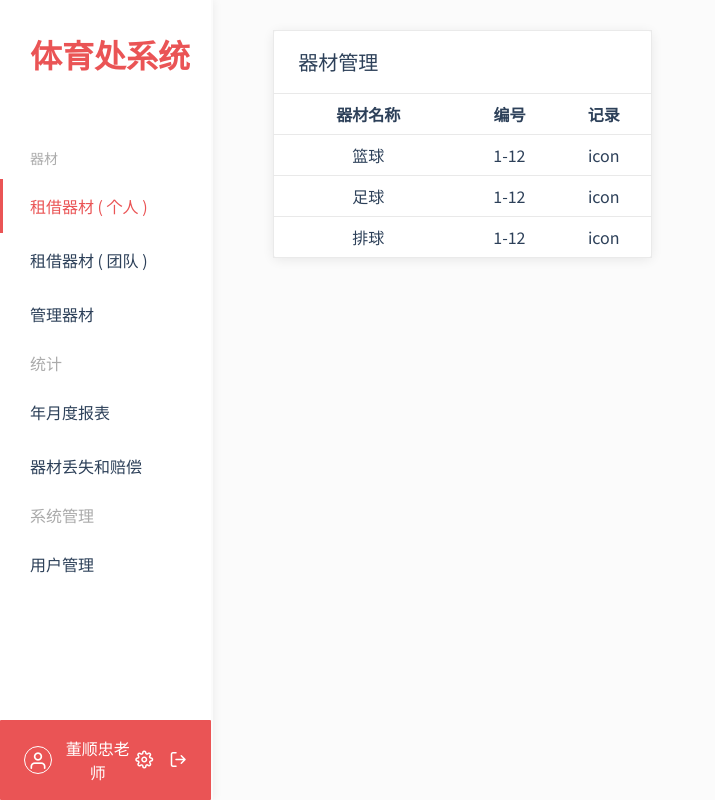
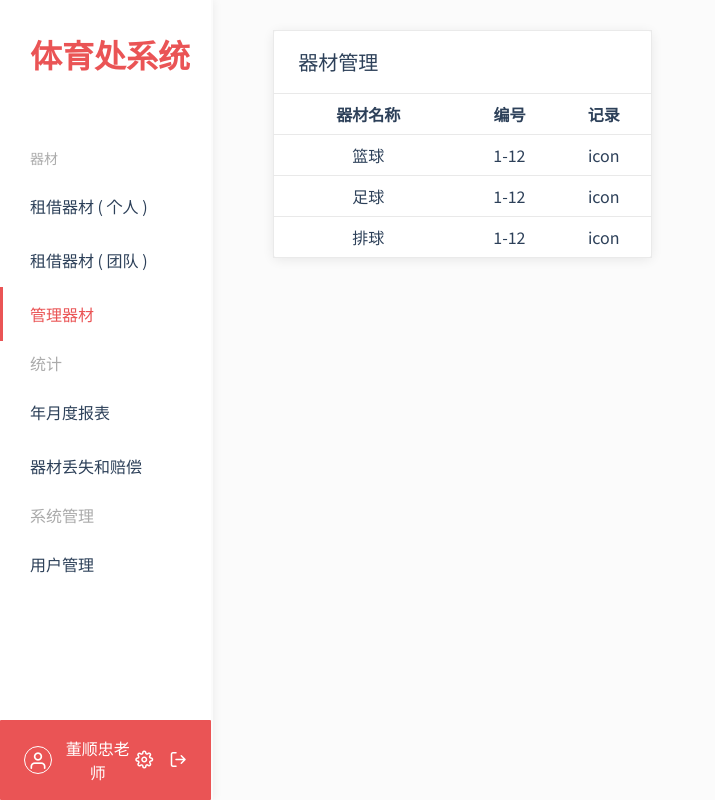
Before and after one commit to MechFroG88/Humble-Sports, a Vue app in the folder client/: page /management in a window 1280 px wide. Shown: the whole page, without its empty margins (0-715 px from the left). Built offline with nearby package versions, Linux system fonts and the light colour scheme.

Commit message:
Fix sidebar active selection after location reload issue

```diff
--- a/client/src/layouts/sidebar.vue
+++ b/client/src/layouts/sidebar.vue
@@ -7,7 +7,8 @@
           <span class="category_title">{{c.title}}</span>
           <ul>
             <li v-for="item in c.list" :key="item.title"
-            :class="{'active': active == item.title}" @click="active = item.title">
+            :class="{'active': active == item.target.name}" @click="active = item.target.name">
+              <!-- {{item.target.name}} -->
               <router-link :to="item.target" tag="div">
                 {{item.title}}
                 <span class="link_extender"></span>
@@ -43,8 +44,8 @@ export default {
   data: () => ({
     active: ''
   }),
-  mounted() {
-    this.active = this.data[0].list[0].title;
+  beforeUpdate() {
+    this.active = this.$route.name
   }
 }
 </script>
```
